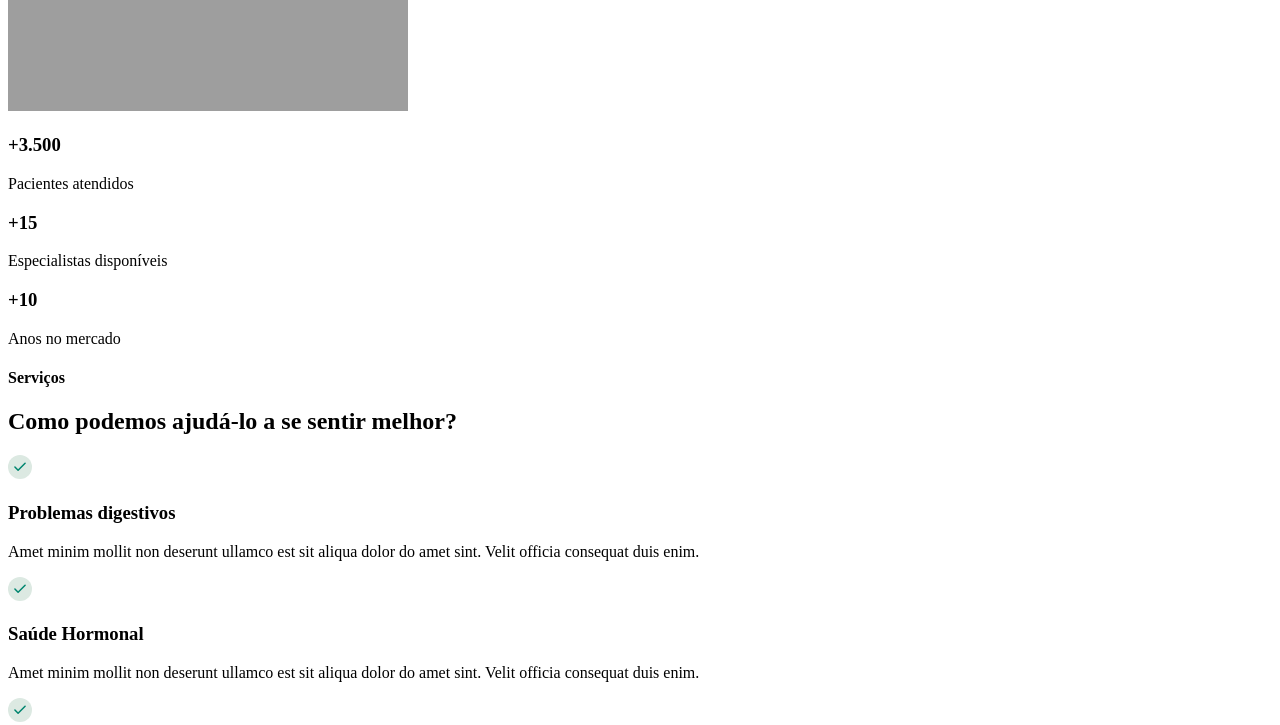
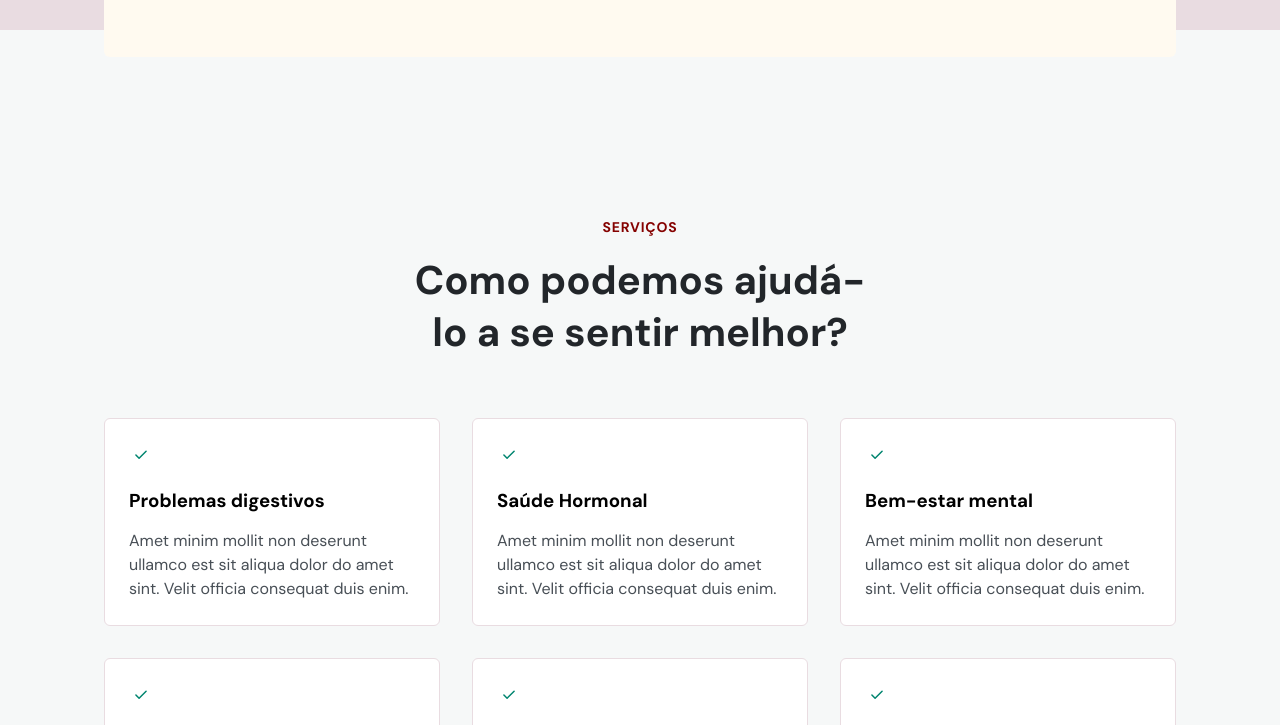
Before and after one commit to ftrennepohl/NLW, a plain HTML site: page NLW/index.html in a window 1280 px wide. Shown: the part 654-1379 px from the top of the page. Drawn offline with nearby package versions, Linux system fonts and the light colour scheme; the site is published under a folder, as on GitHub Pages, so addresses that start at the root find nothing.

Commit message:
Relative links

```diff
--- a/NLW/index.html
+++ b/NLW/index.html
@@ -5,7 +5,7 @@
     <meta name="viewport" content="width=device-width, initial-scale=1.0" />
     <title>DoctorCare</title>
 
-    <link rel="stylesheet" href="/styles.css" />
+    <link rel="stylesheet" href="./styles.css" />
 
     <link rel="preconnect" href="https://fonts.googleapis.com" />
     <link rel="preconnect" href="https://fonts.gstatic.com" crossorigin />
@@ -313,6 +313,6 @@
     </a>
     <!-- ScrollReveal -->
     <script src="https://unpkg.com/scrollreveal"></script>
-    <script src="main.js"></script>
+    <script src="./main.js"></script>
   </body>
 </html>
```
